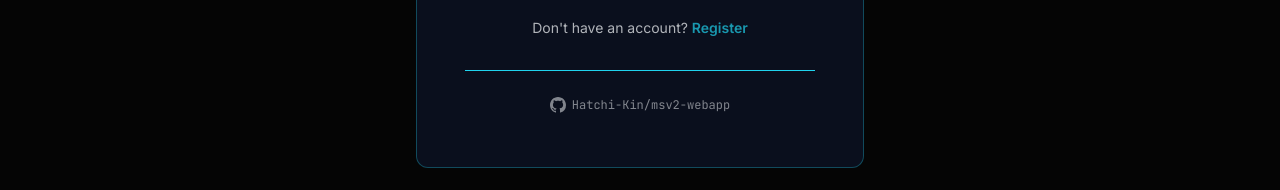
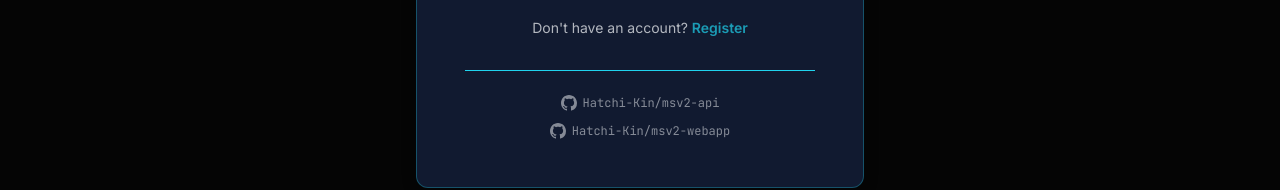
Before and after one commit to Hatchi-Kin/msv2-webapp, a React (Vite) app: page / in a window 1280 px wide. Shown: the part 733-923 px from the top of the page. Built offline with nearby package versions, Linux system fonts and the light colour scheme; no server answers.

Commit message:
Updt README and login page

```diff
--- a/src/App.tsx
+++ b/src/App.tsx
@@ -41,6 +41,15 @@
     default: module.default,
   }))
 );
+
+// Apply saved theme immediately before first render (fixes login page not respecting theme)
+(function applyInitialTheme() {
+  const ALL_THEMES = ["dark", "light", "latte", "nord", "vaporwave", "obsidian"];
+  const saved = localStorage.getItem("theme") || "dark";
+  const root = document.documentElement;
+  ALL_THEMES.forEach((t) => root.classList.remove(t));
+  root.classList.add(saved);
+})();
 
 function App() {
   return (
--- a/src/features/auth/AuthPageLayout.tsx
+++ b/src/features/auth/AuthPageLayout.tsx
@@ -22,7 +22,7 @@
     <div className="min-h-screen flex items-center justify-center p-5 relative overflow-hidden mesh-gradient-bg">
       <FloatingMusicNotes />
 
-      <div className="relative z-10 rounded-3xl p-6 md:p-12 animate-slideUp max-w-md w-full mx-5 glass-panel">
+      <div className="relative z-10 rounded-3xl p-6 md:p-12 animate-slideUp max-w-md w-full mx-5 glass-card shadow-2xl border border-border/50">
         {/* Logo Section */}
         <div className="text-center mb-10">
           <div className="text-6xl mb-4 animate-pulse">🎵</div>
@@ -50,7 +50,19 @@
         {footer}
 
         {/* Bottom Footer */}
-        <div className="text-center mt-8 pt-6 border-t border-border">
+        <div className="text-center mt-8 pt-6 border-t border-border flex flex-col gap-3">
+          <SafeLink
+            href="https://github.com/Hatchi-Kin/msv2-api"
+            className="text-xs flex items-center justify-center gap-1.5 hover:text-primary transition-all duration-200 hover:gap-2 text-foreground opacity-50"
+            target="_blank"
+            confirmExternal={false}
+          >
+            <svg width="16" height="16" viewBox="0 0 16 16" fill="currentColor">
+              <path d="M8 0C3.58 0 0 3.58 0 8c0 3.54 2.29 6.53 5.47 7.59.4.07.55-.17.55-.38 0-.19-.01-.82-.01-1.49-2.01.37-2.53-.49-2.69-.94-.09-.23-.48-.94-.82-1.13-.28-.15-.68-.52-.01-.53.63-.01 1.08.58 1.23.82.72 1.21 1.87.87 2.33.66.07-.52.28-.87.51-1.07-1.78-.2-3.64-.89-3.64-3.95 0-.87.31-1.59.82-2.15-.08-.2-.36-1.02.08-2.12 0 0 .67-.21 2.2.82.64-.18 1.32-.27 2-.27.68 0 1.36.09 2 .27 1.53-1.04 2.2-.82 2.2-.82.44 1.1.16 1.92.08 2.12.51.56.82 1.27.82 2.15 0 3.07-1.87 3.75-3.65 3.95.29.25.54.73.54 1.48 0 1.07-.01 1.93-.01 2.2 0 .21.15.46.55.38A8.013 8.013 0 0016 8c0-4.42-3.58-8-8-8z" />
+            </svg>
+            <span className="font-mono">Hatchi-Kin/msv2-api</span>
+          </SafeLink>
+
           <SafeLink
             href="https://github.com/Hatchi-Kin/msv2-webapp"
             className="text-xs flex items-center justify-center gap-1.5 hover:text-primary transition-all duration-200 hover:gap-2 text-foreground opacity-50"
```
Also changed, not shown: 1 other file (tests, documents, lock files or other folders).
